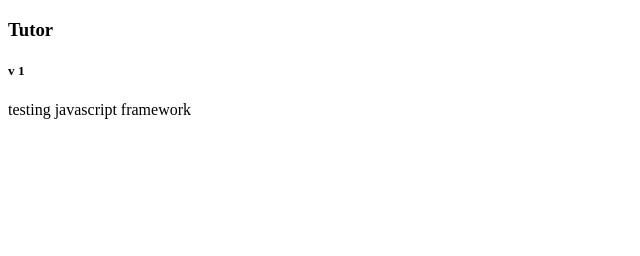
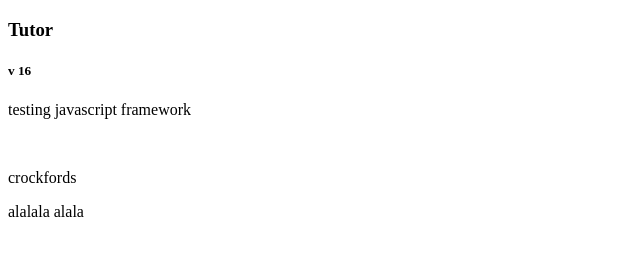
Before and after one commit to sebastian4/sl-myrandom-project, a plain HTML site: page sl-myrandom-project/WebContent/tutor-04.html in a window 1280 px wide. Shown: the whole page, without its empty margins (0-640 px from the left). Drawn offline with Linux system fonts and the light colour scheme.

Commit message:
changed tutor for crockfords

```diff
--- a/sl-myrandom-project/WebContent/tutor-04.html
+++ b/sl-myrandom-project/WebContent/tutor-04.html
@@ -11,18 +11,59 @@
 
 <body>
 
-<h3>Tutor</h3> <h5> v 1 </h5>
+<h3>Tutor</h3> <h5> v 16 </h5>
 <p>testing javascript framework</p><br />
+
+<p>crockfords</p>
 
 <div id="div0">
 <script type="text/javascript">
+
+// closure
+
+var digit_name = (function() {
+	var names = ['zero', 'one', 'two', 'three', 'four', 'five', 'six', 'seven'];
+
+	return function(n) {
+		return names[n];
+	};
+} () );
+
+console.log(digit_name(3));
+console.log(digit_name(2));
+console.log(digit_name(0));
+
 </script>
+</div>
+
+<div id="div-1b">
+<p>alalala alala</p>
 </div>
 
 <div id="div1">
 <script type="text/javascript">
+
+function fade(id) {
+	var dom = document.getElementById(id), level = 1;
+
+	function step() {
+		var h = level.toString(16);
+		dom.style.backgroundColor = '#FFFF' + h + h;
+		console.log(h);
+		if (level < 15) {
+			level += 1;
+			setTimeout(step,100);
+		}
+	}
+	setTimeout(step,100);
+}
+
+fade('div-1b');
+
 </script>
 </div>
+
+
 
 <div id="div2">
 <script type="text/javascript">
```
